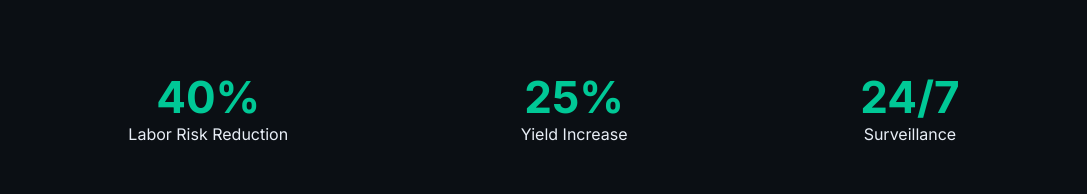
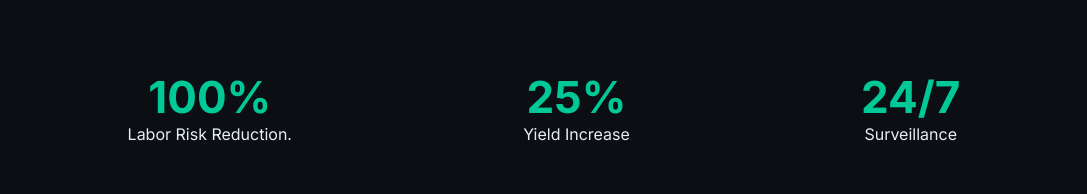
Before and after one commit to genius7/Symbiozen, a plain HTML site: page index.html in a window 1280 px wide. Shown: the part 1850-2044 px from the top of the page, without its empty margins (96-1183 px from the left). Drawn offline with Linux system fonts and the light colour scheme.

Commit message:
Update index.html

```diff
--- a/index.html
+++ b/index.html
@@ -244,7 +244,7 @@ footer{
 <!-- METRICS -->
 <section>
     <div class="metrics">
-        <div class="metric"><h2>40%</h2><p>Labor Risk Reduction</p></div>
+        <div class="metric"><h2>100%</h2><p>Labor Risk Reduction.</p></div>
         <div class="metric"><h2>25%</h2><p>Yield Increase</p></div>
         <div class="metric"><h2>24/7</h2><p>Surveillance</p></div>
     </div>
```
